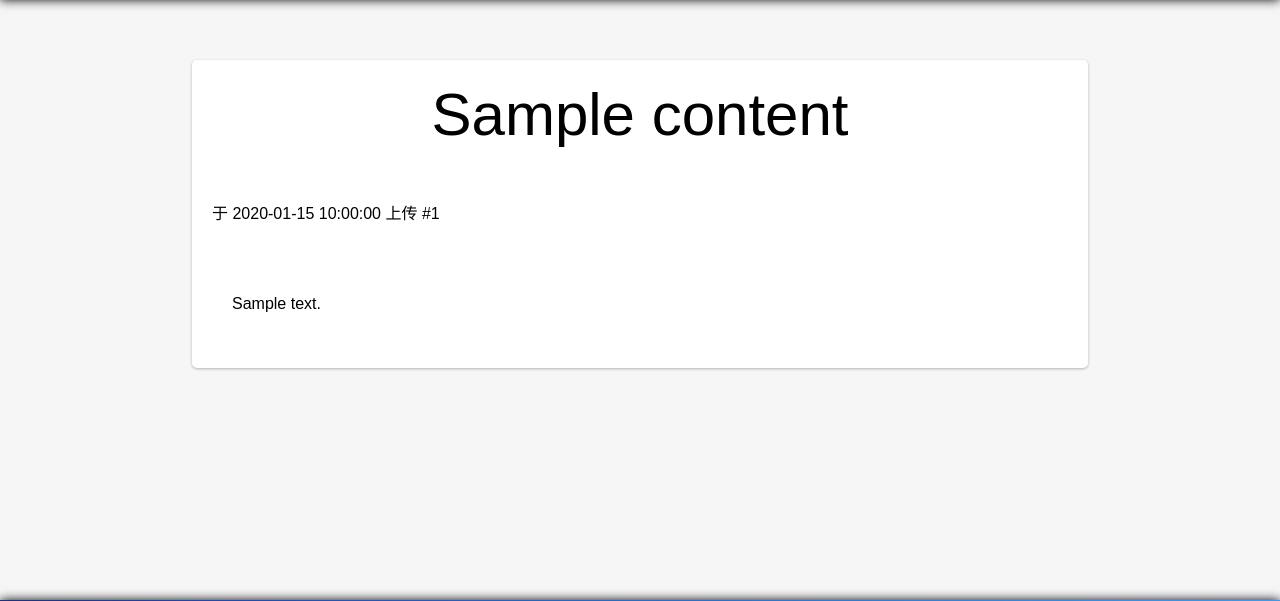
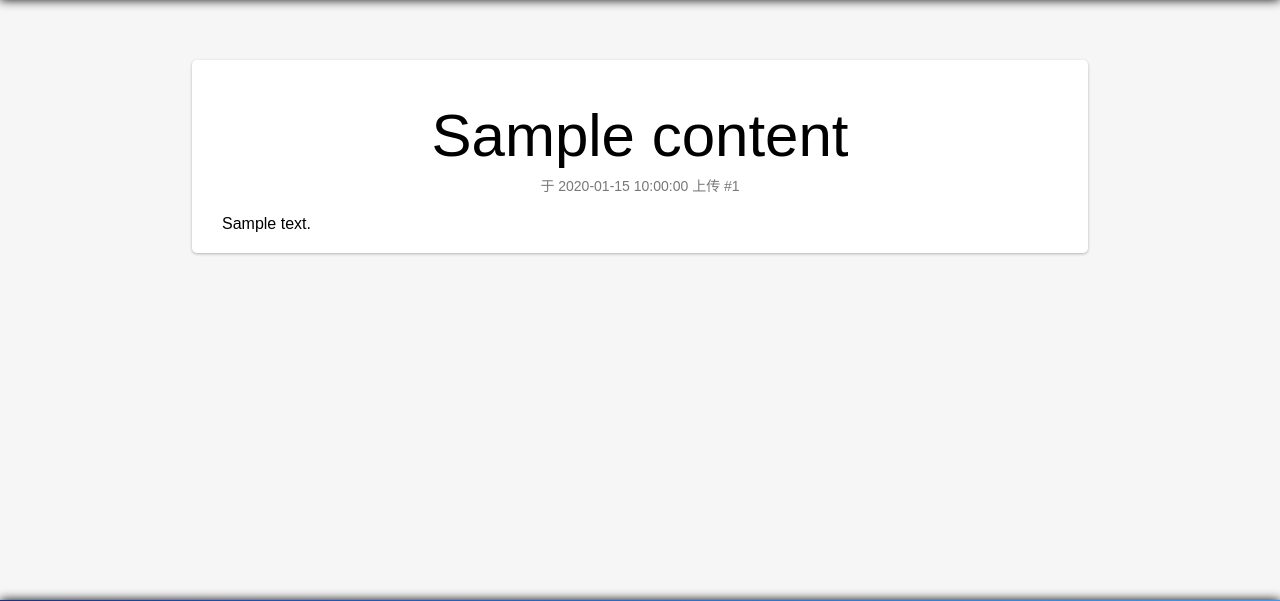
Before and after one commit to George-Miao/Glog, a Flask app: template Main/templates/article.html in a window 1280 px wide. Shown: the part 140-741 px from the top of the page. Run offline with Flask 3, Linux system fonts and the light colour scheme; the template is opened without the code that fills it: most values are stand-ins (such as "Sample title", 1, 10 or a date in 2020); parts of the project's set-up code (start-up, migrations or seed data) failed here and were passed over; some web fonts are replaced.

Commit message:
add article page

```diff
--- a/Main/static/css/default.css
+++ b/Main/static/css/default.css
@@ -57,7 +57,12 @@ span {
     background: #fff;
     border-radius: 5px;
 }
-
+.inner {
+    box-sizing: border-box;
+    height: 100%;
+    width: 100%;
+    padding: 20px;
+}
 .nav {
     font-size: 16px;
     padding-left: 20px;
@@ -84,26 +89,18 @@ span {
     margin: 0;
 }
 
-.head {
-    display: flex;
-    justify-content: flex-start;
-    border-bottom: 1px solid #ddd;
-}
-
-.head a {
-    line-height: 60px;
-}
-
 .info {
     flex-grow: 2;
     height: 60px;
     width: auto;
     display: flex;
     justify-content: space-between;
+    border-bottom: 1px solid #ddd;
 }
 
 .info a {
     margin: auto 20px;
+    line-height: 60px;
 }
 
 .title,
@@ -122,10 +119,6 @@ span {
     color: #666;
 }
 
-.cont {
-    padding: 0 20px 20px 20px;
-}
-
 .topic {
     padding: 10px;
     height: 40px;
@@ -137,18 +130,25 @@ span {
     line-height: 40px;
     font-family: var(--font);
 }
-.main-info {
+.main-topic {
     display: flex;
     flex-direction: column;
-    height: 100px;
-    padding: 20px;
+    justify-content: center;
+    height: 70px;
+    padding: 20px 0 5px 0 ;
 }
 .main-topic {
     font-size:60px;
     text-align: center;
 }
+.main-info {
+    font-size: 14px;
+    color: #787878;
+    text-align: center;
+}
 .word {
-    padding: 35px 20px;
+    padding: 25px 30px 35px;
+    font-size: 16px;
 }
 
 .word p {
@@ -158,11 +158,15 @@ span {
 
 .word a {
     color: #275CEC;
-    display: inline
+    display: inline;
+
 }
 
 .word a:hover:after {
     content: "                                                                                  🡥"
+}
+.main_word {
+    padding: 20px 10px 0 10px;
 }
 
 .i,
--- a/Main/static/css/editor.css
+++ b/Main/static/css/editor.css
@@ -59,7 +59,7 @@ pre {
 }
 
 .history {
-    padding: 17px 30px;
+    padding: 17px 10px 17px 30px;
     height: 100px;
     width: 100%;
     display: flex;
--- a/Main/static/css/user.css
+++ b/Main/static/css/user.css
@@ -88,7 +88,7 @@ input:placeholder-shown+label {
     background: linear-gradient(60deg, #1c2e70, #1e4cb5 20%, #3d98f5);
     height: 100%;
     z-index: 2;
-    min-width: 400px;
+    min-width: 600px;
     box-shadow: 0 0 10px #111;
     padding: 170px 80px;
 }
--- a/Main/templates/article.html
+++ b/Main/templates/article.html
@@ -1,17 +1,15 @@
 {% extends "base.html" %}
 {% block content %}
-    <link href="../static/css/default.css" rel="stylesheet" type="text/css">
-    <div class = "block" style = "height: 80%; width: 70%；">
-        <div class = "main-info">
-            <a class = "main-topic">{{content.title}}</a>
-        </div>
-        <div class = "info">
-            <a class = "info">于 {{post_time}} 上传{%if post_time != edit_time%}，最后编辑于 {{edit_time}} {%endif%} #{{id}}</a>
-        </div>
+<link href="../static/css/default.css" rel="stylesheet" type="text/css">
+<div class="block" style="height: 80%; width: 70%；">
+    <div class="inner">
+        <a class="main-topic">{{content.title}}</a>
+        <a class="main-info">于 {{content.post_time}} 上传{%if content.post_time != content.edit_time%}，最后编辑于
+            {{content.edit_time}}
+            {%endif%} #{{content.id}}</a>
         <div>
-            <div class = "cont">
-                <div class = "word"> {{content.content|safe}} </div>
-            </div>
+            <div class="main_word"> {{content.content|safe}} </div>
         </div>
     </div>
+</div>
 {% endblock content %}
--- a/Main/templates/base.html
+++ b/Main/templates/base.html
@@ -3,11 +3,10 @@
 
 <head>
     <title>{{title}} - Glog</title>
-    <link rel="shortcut icon" href="static/photo/favcon.png"/>
+    <link rel="shortcut icon" href="static/photo/favcon.png" />
     <link href="static/css/default.css" rel="stylesheet" type="text/css">
     <link rel="stylesheet" href="https://use.typekit.net/wnd0asw.css">
 </head>
-
 <body>
     <div id="outline">
         <div id="header">
--- a/Main/templates/user_handling/base.html
+++ b/Main/templates/user_handling/base.html
@@ -34,7 +34,7 @@
         } else {
             $("#alert").css("opacity", "0")
             $.ajax({
-                url: "http://10.5.3.234/login_handling",
+                url: "http://{{ip}}/login_handling",
                 type: "post",
                 data: c,
                 success: function (ret) {
@@ -82,7 +82,7 @@
         } else {
             $("#alert").css("opacity", "0")
             $.ajax({
-                url: "http://10.5.3.234/register_handling",
+                url: "http://{{ip}}/register_handling",
                 type: "post",
                 data: c,
                 success: function (ret) {
--- a/Main/views/__init__.py
+++ b/Main/views/__init__.py
@@ -1,6 +1,8 @@
 from flask import Blueprint
 from ..database import Database
+from ..methods import get_ip
 
+ip = get_ip()
 bp = Blueprint("bp", __name__,)
 db = Database()
 db.connect()
--- a/Main/views/editor.py
+++ b/Main/views/editor.py
@@ -1,5 +1,6 @@
 from . import bp
 from . import db
+from . import ip
 from ..database import Database
 from ..methods import check_login_status
 from flask import redirect
@@ -17,7 +18,7 @@ def admin_page():
     elif username == "admin":
         number = db.get_block_id()
         content = db.generate_content(number)
-        return render_template("editor.html", title="Editor", number=number,  content=content)
+        return render_template("editor.html", ip = ip, title="Editor", number=number,  content=content)
     else:
         return redirect("/")
 
--- a/Main/views/home.py
+++ b/Main/views/home.py
@@ -23,6 +23,6 @@ def article(block_id):
     title = block_id
     content = db.generate_content(block_id, is_detailed=True)
     if content == "000":
-        return redirect
+        return redirect("/")
     else:
         return render_template('article.html', title = title, content = content)
--- a/run.py
+++ b/run.py
@@ -4,5 +4,5 @@ from Main import database
 from Main import db
 
 if __name__ == "__main__":
-    app.run(host="0.0.0.0", port=80, debug=1)
+    app.run(host="127.0.0.1", port = 80, debug=1)
     db.disconnect()
```
Also changed, not shown: Main/database.py (+38 -35 lines), Main/methods.py (+10 -0 lines), Main/templates/Editor.html (+4 -4 lines), Main/templates/content.html (+8 -13 lines), Main/views/user.py (+4 -3 lines), ~.py (+18 -1 lines), Main/__init__.py (line endings or trailing spaces).
